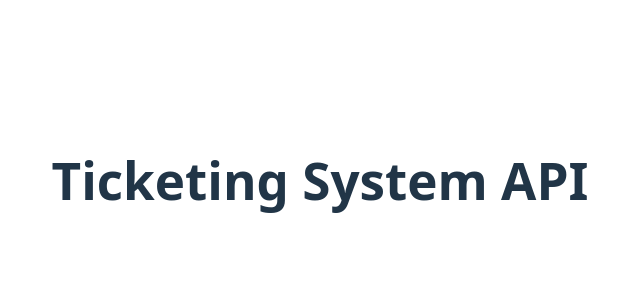
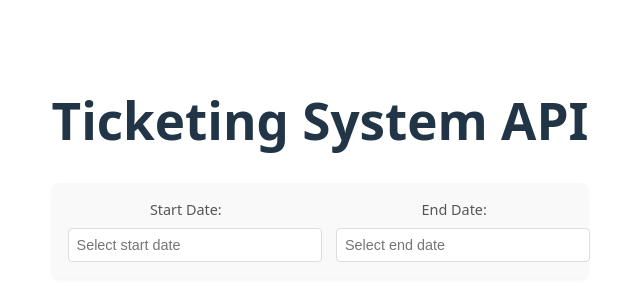
Before and after one commit to virgi1974/react-ticketing-app, a React (Vite) app: page / in a window 1280 px wide. Shown: the part 220-520 px from the top of the page, without its empty margins (320-960 px from the left). Built offline with nearby package versions, Linux system fonts and the light colour scheme.

Commit message:
Basic datePicker component working

```diff
--- a/src/App.jsx
+++ b/src/App.jsx
@@ -1,10 +1,16 @@
 import './App.css'
+import DateRangePicker from './components/DateRangePicker'
 
 function App() {
+  const handleDateChange = (startDate, endDate) => {
+    // Handle date changes
+    console.log("Dates changed:", startDate, endDate);
+  };
 
   return (
     <>
       <h1>Ticketing System API</h1>
+      <DateRangePicker onDateChange={handleDateChange} />
     </>
   )
 }
--- /dev/null
+++ b/src/components/DateRangePicker.css
@@ -0,0 +1,43 @@
+.date-picker-container {
+  display: flex;
+  flex-direction: column;
+  gap: 1rem;
+  margin-bottom: 1.5rem;
+  padding: 1rem;
+  background-color: #f9f9f9;
+  border-radius: 8px;
+  box-shadow: 0 2px 4px rgba(0, 0, 0, 0.05);
+}
+
+.date-picker-field {
+  display: flex;
+  flex-direction: column;
+  gap: 0.5rem;
+}
+
+.date-picker-field label {
+  font-weight: 500;
+  color: #555;
+  font-size: 0.9rem;
+}
+
+.date-input {
+  padding: 0.5rem;
+  border: 1px solid #ddd;
+  border-radius: 4px;
+  font-size: 0.9rem;
+  width: 100%;
+}
+
+/* For larger screens, make the pickers side by side */
+@media (min-width: 768px) {
+  .date-picker-container {
+    flex-direction: row;
+    align-items: flex-end;
+    gap: 2rem;
+  }
+
+  .date-picker-field {
+    flex: 1;
+  }
+}
--- /dev/null
+++ b/src/components/DateRangePicker.jsx
@@ -0,0 +1,50 @@
+import { useState } from 'react';
+import DatePicker from 'react-datepicker';
+import 'react-datepicker/dist/react-datepicker.css'; // CSS for styling
+import './DateRangePicker.css';
+
+const DateRangePicker = ({ onDateChange }) => {
+  const [startDate, setStartDate] = useState(null);
+  const [endDate, setEndDate] = useState(null);
+
+  return (
+    <div className="date-picker-container">
+      <div className="date-picker-field">
+        <label>Start Date:</label>
+        <DatePicker
+          selected={startDate}
+          onChange={date => {
+            setStartDate(date);
+            onDateChange && onDateChange(date, endDate);
+          }}
+          selectsStart
+          startDate={startDate}
+          endDate={endDate}
+          dateFormat="yyyy-MM-dd"
+          placeholderText="Select start date"
+          className="date-input"
+        />
+      </div>
+
+      <div className="date-picker-field">
+        <label>End Date:</label>
+        <DatePicker
+          selected={endDate}
+          onChange={date => {
+            setEndDate(date);
+            onDateChange && onDateChange(startDate, date);
+          }}
+          selectsEnd
+          startDate={startDate}
+          endDate={endDate}
+          minDate={startDate}
+          dateFormat="yyyy-MM-dd"
+          placeholderText="Select end date"
+          className="date-input"
+        />
+      </div>
+    </div>
+  );
+}
+
+export default DateRangePicker;
```
